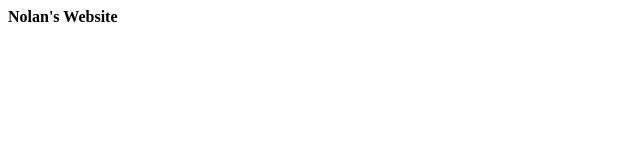
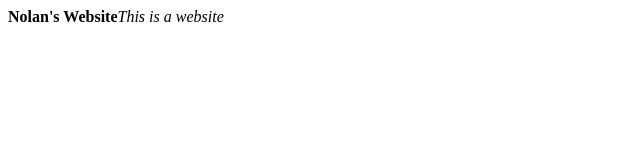
Before and after one commit to nolanhead/static-website-nog20, a plain HTML site: page static-website.html in a window 1280 px wide. Shown: the whole page, without its empty margins (0-640 px from the left). Drawn offline with Linux system fonts and the light colour scheme.

Commit message:
testing ci

```diff
--- a/static-website.html
+++ b/static-website.html
@@ -1,5 +1,5 @@
 <html>
 <head>
 </head>
-<body><b>Nolan's Website</b></body>
+<body><b>Nolan's Website</b><i>This is a website</i></body>
 </html>
```
